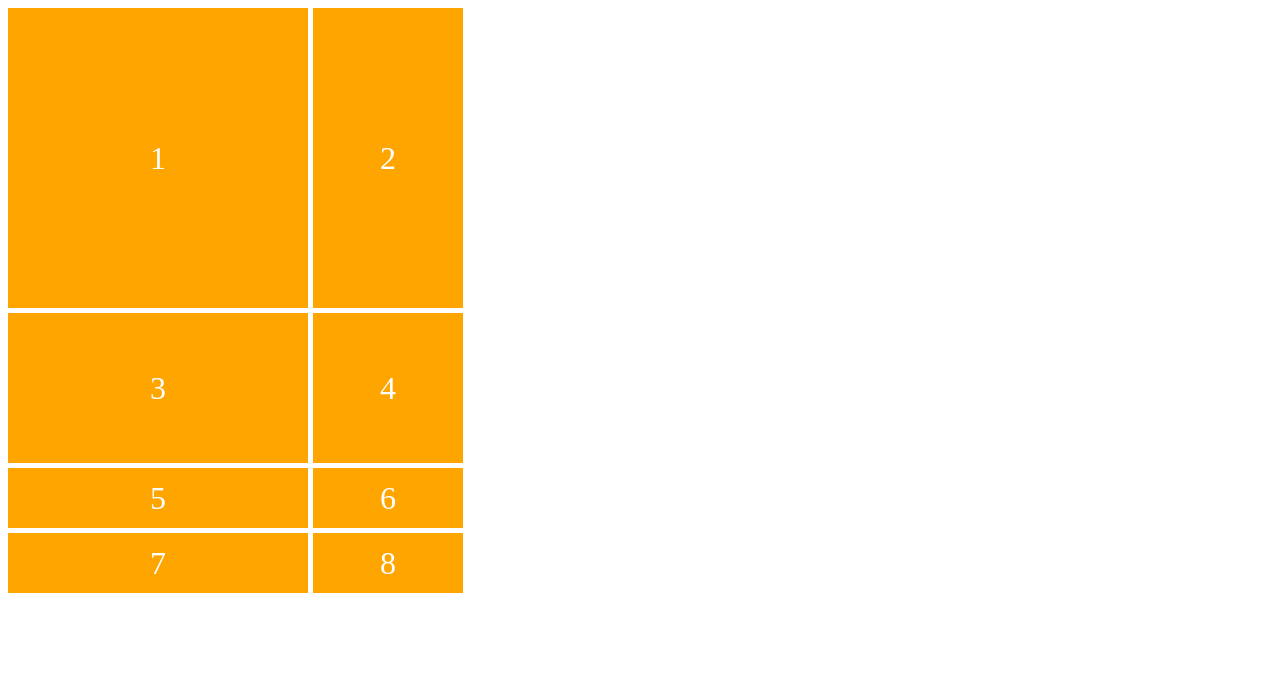
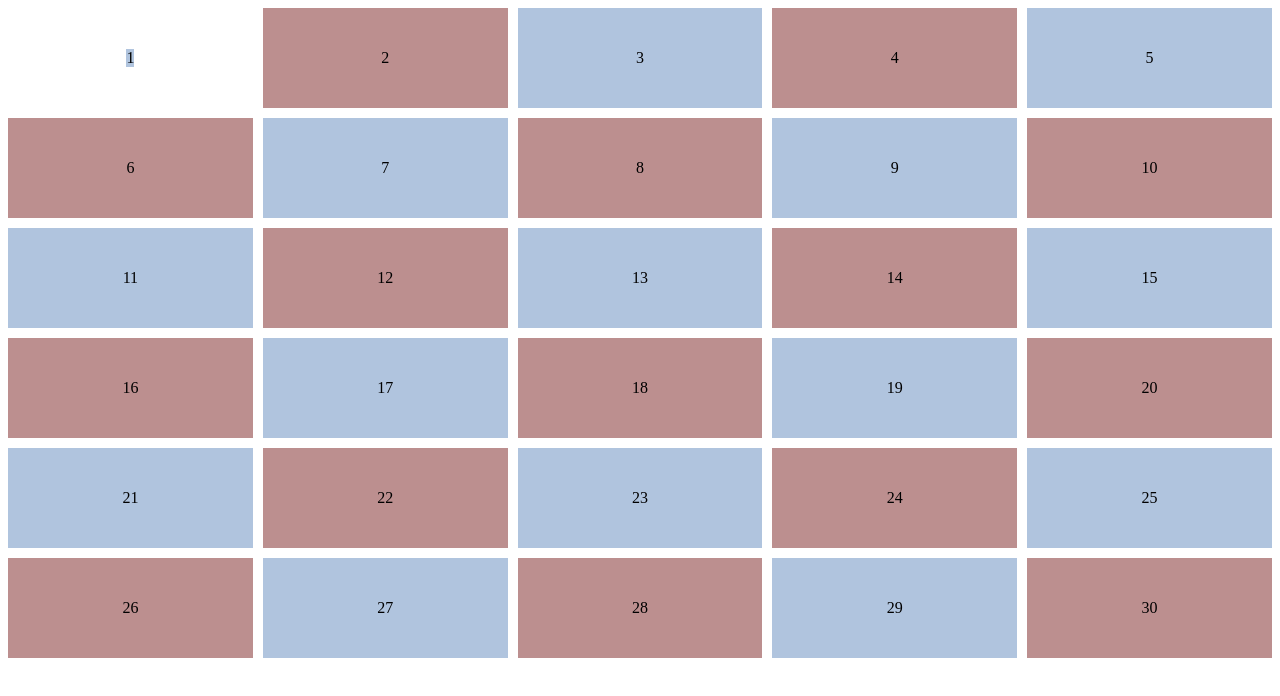
Before and after one commit to jinn-dev/css-master, a website: page grid.html in a window 1280 px wide. Drawn offline with Linux system fonts and the light colour scheme.

```diff
--- a/grid.html
+++ b/grid.html
@@ -7,23 +7,33 @@
     <style>
         .father {
             display: grid;
-            grid-template-columns: 300px 150px;
-            grid-template-rows: 300px 150px;
-            grid-gap: 5px;
-            grid-auto-rows: 60px;
-            grid-auto-flow: row; /*정의되지 않은 element는 자동으로 row/column에 표시된다.*/
-
+            grid-gap: 10px;
+            grid-auto-rows: 100px;
+            grid-auto-flow: row dense;
+            grid-template-columns: repeat(5, 1fr);
         }
 
         .box {
-            background-color: orange;
-            color: white;
-            font-size: 2em;
             display: flex;
-            flex-direction: row;
+            justify-items: center;
+            align-items: center;
             justify-content: center;
-            align-items: center;
+
+
         }
+        .box:nth-child(even) {
+            background-color: rosybrown;
+        }
+        .box:nth-child(odd) {
+            background-color: lightsteelblue;
+        }
+
+        .box:first-child {
+            justify-self: center;
+            align-self: center;
+            /* place-self: center center; */
+        }
+
 
     </style>
 </head>
@@ -37,6 +47,28 @@
         <div class="box">6</div>
         <div class="box">7</div>
         <div class="box">8</div>
+        <div class="box">9</div>
+        <div class="box">10</div>
+        <div class="box">11</div>
+        <div class="box">12</div>
+        <div class="box">13</div>
+        <div class="box">14</div>
+        <div class="box">15</div>
+        <div class="box">16</div>
+        <div class="box">17</div>
+        <div class="box">18</div>
+        <div class="box">19</div>
+        <div class="box">20</div>
+        <div class="box">21</div>
+        <div class="box">22</div>
+        <div class="box">23</div>
+        <div class="box">24</div>
+        <div class="box">25</div>
+        <div class="box">26</div>
+        <div class="box">27</div>
+        <div class="box">28</div>
+        <div class="box">29</div>
+        <div class="box">30</div>
     </div>
 </body>
 </html>
```
Also changed, not shown: index.html (added, +19 -0 lines), package.json (added, +30 -0 lines), style.css (added, +11 -0 lines), 2 other files.
